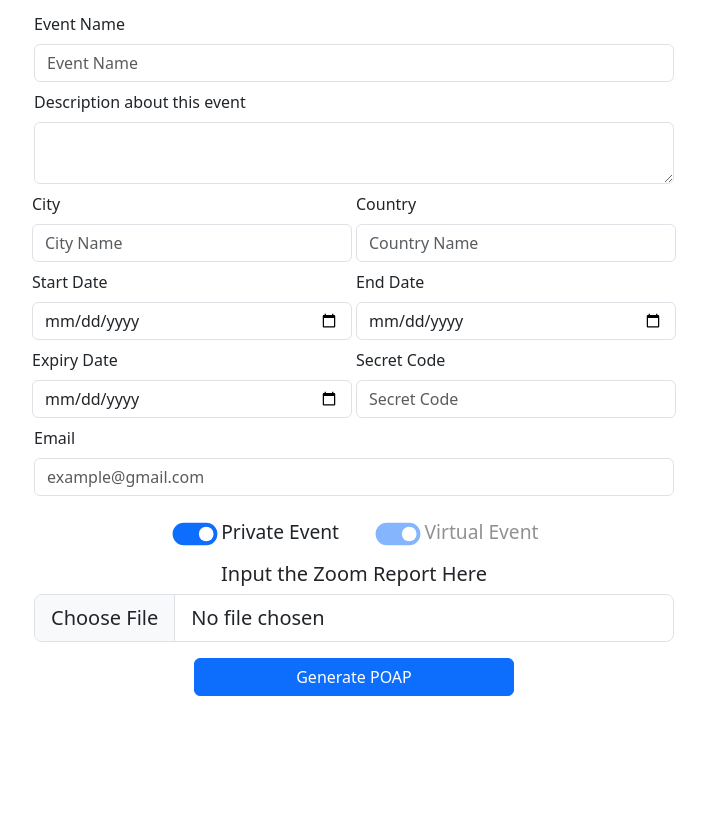
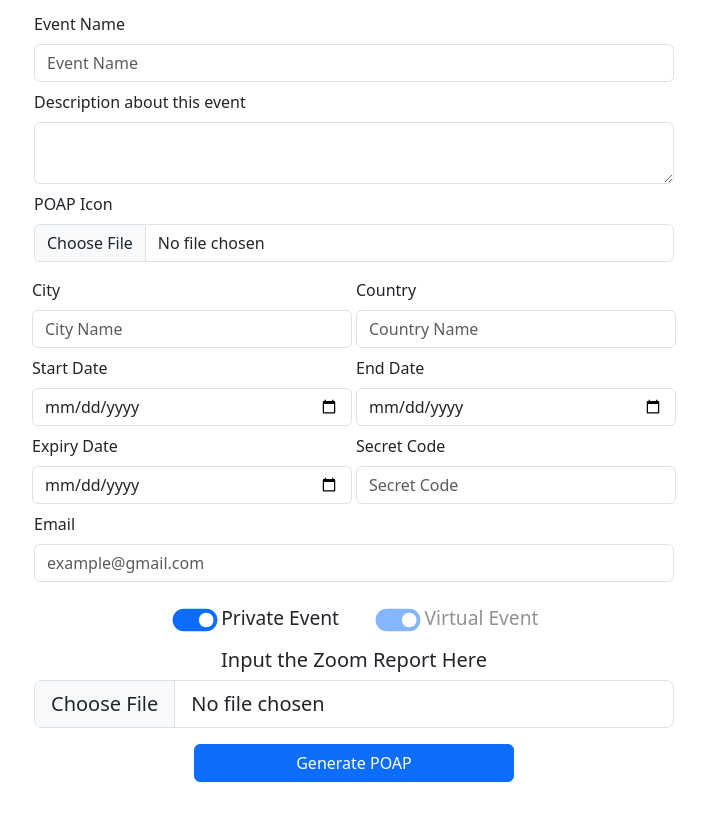
Before and after one commit to SR-005/RollCall3, a Flask app: page / in a window 1280 px wide. Shown: the part 280-1110 px from the top of the page, without its empty margins (286-993 px from the left). Before the commit the page ends 976 px from the top, so only its background shows below. Run offline with Flask 3, Linux system fonts and the light colour scheme.

Commit message:
icon input complete

```diff
--- a/app.py
+++ b/app.py
@@ -51,6 +51,7 @@ def vcsv():
 def vevent():
     eventname=None
     description=None
+    iconpath=None
     city=None
     country=None
     startdate=None
@@ -63,10 +64,12 @@ def vevent():
     virtualevent=None
     filepath=None
     alerts2=None
+    iconalert=None
 
     if request.method=="POST":
         eventname = request.form.get("eventname")
         description = request.form.get("description")
+        icon=request.files.get("icon")
         city = request.form.get("cityname")
         country = request.form.get("countryname")
         startdate = request.form.get("startdate")
@@ -76,6 +79,16 @@ def vevent():
         email = request.form.get("email")
         privateevent=request.form.get("privateevent")
         virtualevent=request.form.get("virtualevent")
+
+        if icon and icon.filename!="":
+            iconname=icon.filename.lower()
+            if iconname.endswith((".jpg", ".png")):
+                iconpath=os.path.join(app.config["UPLOADFOLDER"], iconname)
+                icon.save(iconpath)
+                iconalert=False
+            else:
+                iconalert=True
+                return render_template("index.html",alerts2=alerts2,iconalert=iconalert,fileindicator=True)
 
         #Converting Start Date, End Date and Expiry Date to formats required for POAP API call
         startdate=datetime.strptime(startdate,"%Y-%m-%d").strftime("%m-%d-%Y")
@@ -99,11 +112,13 @@ def vevent():
                     alerts2=False
                 else:
                     alerts2=True
+
         except:
             pass
 
         print("Event Name:", eventname)
         print("Description:", description)
+        print("Icon Path: ", iconpath)
         print("City:", city)
         print("Country:", country)
         print("Start Date:", startdate)
@@ -118,7 +133,7 @@ def vevent():
             reportfunction(filepath)
         apifunction(eventname,description,city,country,startdate,enddate,expirydate,secretcode,email,privateevent,virtualevent)
 
-    return render_template("index.html",alerts2=alerts2,fileindicator=True)
+    return render_template("index.html",alerts2=alerts2,iconalert=iconalert,fileindicator=True)
 
 #Function for External Events Page
 @app.route("/externalevent",methods=["GET", "POST"])
@@ -137,10 +152,12 @@ def externalevent():
     privateevent=None
     virtualevent=None
     filepath=None
+    iconalert=None
 
     if request.method=="POST":
         eventname = request.form.get("eventname")
         description = request.form.get("description")
+        icon=request.files.get("icon")
         city = request.form.get("cityname")
         country = request.form.get("countryname")
         startdate = request.form.get("startdate")
@@ -150,6 +167,16 @@ def externalevent():
         email = request.form.get("email")
         privateevent=request.form.get("privateevent")
         virtualevent=request.form.get("virtualevent")
+
+        if icon and icon.filename!="":
+            iconname=icon.filename.lower()
+            if iconname.endswith((".jpg", ".png")):
+                iconpath=os.path.join(app.config["UPLOADFOLDER"], iconname)
+                icon.save(iconpath)
+                iconalert=False
+            else:
+                iconalert=True
+                return render_template("index.html",alerts3=alerts3,iconalert=iconalert)
 
         #Converting Start Date, End Date and Expiry Date to formats required for POAP API call
         startdate=datetime.strptime(startdate,"%Y-%m-%d").strftime("%m-%d-%Y")
--- a/templates/index.html
+++ b/templates/index.html
@@ -44,6 +44,17 @@
                 <label for="exampleFormControlInput" class="form-label">Description about this event</label>
                 <div class="input-group">
                     <textarea class="form-control" name="description" aria-label="With textarea"></textarea>
+                </div>
+            </div>
+            <div class="mb-2 w-50 mx-auto">
+                <div class="mb-3">
+                    <label for="formFile" class="form-label">POAP Icon</label>
+                    {% if iconalert %}
+                        <div class="alert alert-danger w-100 mx-auto" role="alert">
+                            Invalid file type. Please upload only PNG or JPG files.
+                        </div>
+                    {% endif %}
+                    <input class="form-control" type="file" id="formFile" name="icon" type="file" accept=".jpg, .png">
                 </div>
             </div>
             <!-- city and country div -->
```
Also changed, not shown: templates/externalevent.html (+11 -0 lines), uploads/screenshot 2025-08-30 100316.png (added).
